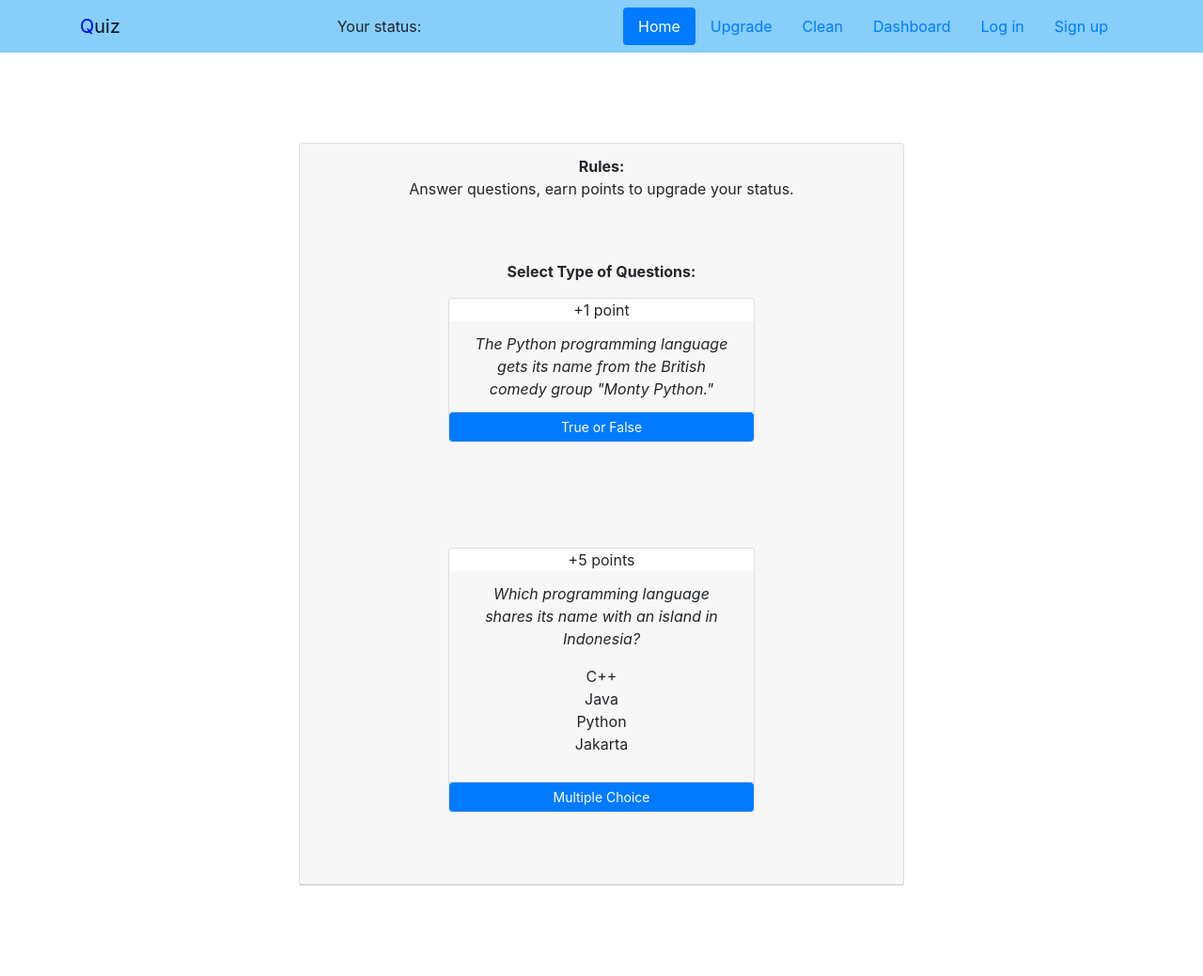
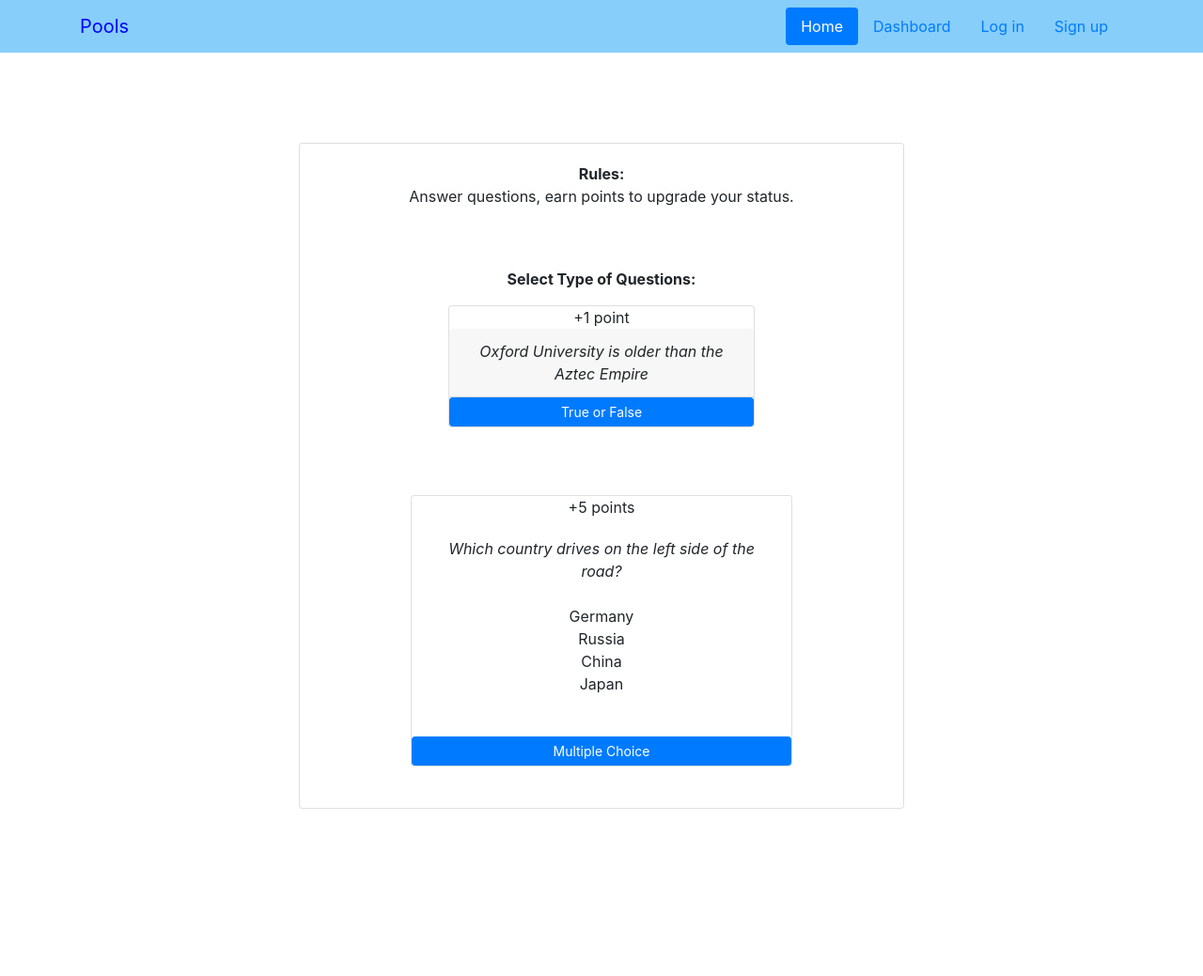
Before and after one commit to AlexMiller93/polls_app, a Django app: page / in a window 1280 px wide. Shown: the whole page at 94% size. After the commit the page ends 861 px from the top, so only its background shows below. Run offline with Django 4.2, Linux system fonts and the light colour scheme; some libraries are stand-ins or nearby versions.

Commit message:
fix bugs in back, clean front

```diff
--- a/core/settings.py
+++ b/core/settings.py
@@ -132,5 +132,4 @@ DEFAULT_AUTO_FIELD = 'django.db.models.BigAutoField'
 LOGIN_URL = 'users:login'
 LOGIN_REDIRECT_URL = 'polls:index'
 
-URL_BOOL = 'https://opentdb.com/api.php?amount=1&type=boolean'
-URL_MULTIPLE = 'https://opentdb.com/api.php?amount=1&type=multiple'
+URL = 'https://opentdb.com/api.php?amount=1&type='
--- a/polls/utils.py
+++ b/polls/utils.py
@@ -8,26 +8,46 @@ from django.http import HttpResponseServerError
 from polls.models import Score, Status
 
 
-score_dict = {
-    'Beginner': 50,
-    'Amateur': 100,
-    'PRO': 200,
-}
+def parse_question(url: str, is_multiple: bool):
+    if is_multiple:
+        url += 'multiple'
+    else:
+        url += 'boolean'
 
-
-def parse_question(url: str):
     try:
         response = requests.get(url)
     except Exception as error:
         return HttpResponseServerError(error)
-    if not response.status_code == 200:
+    if response.status_code != 200:
         return HttpResponseServerError(
             'Service not available. Please try again later')
 
     return response.json()
 
 
-def update_score_status(status: Status, score: Score, data: Dict['str', int]):
+def update_score_status(
+        status: Status, score: Score, data: Dict['str', int]) -> None:
+    for key, value in data.items():
+
+        if status.status != 'BEST':
+            if key == 'Beginner' and score.points >= value:
+                status.status = 'Amateur'
+                score.points -= value
+            elif key == 'Amateur' and score.points >= value:
+                status.status = 'PRO'
+                score.points -= value
+            elif key == 'PRO' and score.points >= value:
+                score.points -= value
+                status.status = 'BEST'
+
+            score.save()
+            status.save()
+
+    return redirect(reverse_lazy('polls:upgrade'))
+
+
+def update_score_status_2(
+        status: Status, score: Score, data: Dict['str', int]) -> None:
     for value in data.values():
 
         if status.status != 'BEST':
@@ -45,7 +65,6 @@ def update_score_status(status: Status, score: Score, data: Dict['str', int]):
             status.save()
 
     return redirect(reverse_lazy('polls:upgrade'))
-
 
 def show_status_text(
         status: Status, score: Score, data: Dict['str', int]) -> Dict:
--- a/polls/views.py
+++ b/polls/views.py
@@ -2,9 +2,9 @@ from django.contrib.auth.decorators import login_required
 from django.shortcuts import get_object_or_404, redirect, render
 from django.urls import reverse_lazy
 
-from core.settings import URL_BOOL, URL_MULTIPLE
+from core.settings import URL
 from polls.models import Score, Status, Question
-from polls.utils import parse_question, update_score_status
+from polls.utils import parse_question, update_score_status, update_score_status_2
 
 # Create your views here.
 
@@ -86,8 +86,7 @@ def quiz(request):
         question = get_object_or_404(Question, user=request.user)
         user_answer = request.POST.get('user_answer')
 
-        if question.correct_answer == user_answer and \
-                question.text == request.POST.get('question'):
+        if question.correct_answer == user_answer:
             current_score += 1
             score.points = current_score
 
@@ -101,8 +100,8 @@ def quiz(request):
             'correct_answer': correct_answer,
             'results': [{'question': text}],
             'score': score,
-            'is_answered': True,
-            'status': status
+            'is_right_answered': True,
+            'status': status.status
         }
 
         return render(
@@ -112,7 +111,7 @@ def quiz(request):
         )
 
     else:
-        json_data = parse_question(URL_BOOL)
+        json_data = parse_question(URL, is_multiple=False)
 
         if not Question.objects.filter(user=request.user).exists():
             Question.objects.create(user=request.user)
@@ -197,7 +196,7 @@ def quiz_multiple(request):
             context=context
         )
 
-    json_data = parse_question(URL_MULTIPLE)
+    json_data = parse_question(URL, is_multiple=True)
 
     if not Question.objects.filter(user=request.user).exists():
         Question.objects.create(user=request.user)
--- a/templates/base.html
+++ b/templates/base.html
@@ -5,9 +5,6 @@
     <meta charset="utf-8">
     <meta name="viewport" content="width=device-width, initial-scale=1">
     <link rel="icon" href="{% static 'img/fav/favicon.ico' %}">
-    <link rel="apple-touch-icon" sizes="180x180" href="{% static 'img/fav/apple-touch-icon.png' %}">
-    <link rel="icon" type="image/png" sizes="32x32" href="{% static 'img/fav/favicon-32x32.png' %}">
-    <link rel="icon" type="image/png" sizes="16x16" href="{% static 'img/fav/favicon-16x16.png' %}">
     <meta name="msapplication-TileColor" content="#db542f">
     <meta name="theme-color" content="#fffff0">
     <link rel="stylesheet" href="{% static 'css/bootstrap.min.css' %}">
--- a/templates/navbar.html
+++ b/templates/navbar.html
@@ -3,19 +3,23 @@
 <nav class="navbar navbar-light" style="background-color:{%if status == 'Amateur'%} #20a997{%elif status == 'PRO'%} #cc4545{%elif status == 'KING'%} #adc4bd{%else%}lightskyblue{%endif%}">
   <div class="container">
     <a class="navbar-brand" href="">
-      {% comment %} <img src="{% static 'img/logo.png' %}" width="30" height="30" class="d-inline-block align-top" alt=""> {% endcomment %}
-      <span style="color:blue">Q</span>uiz
+      <span style="color:blue">Pools</span>
     </a>
     {% with request.resolver_match.view_name as view_name %}
 
     {% if user.is_authenticated %}
-      <div class="bg text-dark">
-        {% comment %} TODO: center text {% endcomment %}
-        {{ user.username }}
+      <div class="bg text-dark text-left">
+        Welcome to Polls, <span style="color:red">{{ user.username }}</span>!
+      </div>
+      <div class="bg text-dark text-center">
           {% if view_name  == 'users:login' or view_name  == 'users:signup'  %}
-          {%else%} Your score: {{score.points}}{%endif%}</div>
+          {%else%} Your score: <span style="color:red">{{score.points}}</span>{%endif%}
+      </div>
+      <div class="bg text-dark text-right">
+        Your status:  <span style="color:red">{{ status }}</span>
+      </div>
     {%endif%}
-        Your status: {{ status }}
+
     {% endwith %}
 
     {% with request.resolver_match.view_name as view_name %}
@@ -24,19 +28,21 @@
       <li class="nav-item">
         <a class="nav-link link-light {% if view_name  == 'polls:index' %}active{% endif %}" href="{% url 'polls:index' %}">Home</a>
       </li>
-    <ul class="nav nav-pills">
-      <li class="nav-item">
-        <a class="nav-link link-light {% if view_name  == 'polls:upgrade' %}active{% endif %}" href="{% url 'polls:upgrade' %}">Upgrade</a>
-      </li>
-    <ul class="nav nav-pills">
-      <li class="nav-item">
-        <a class="nav-link link-light {% if view_name  == 'polls:clean' %}active{% endif %}" href="{% url 'polls:clean' %}">Clean</a>
-      </li>
+
     <ul class="nav nav-pills">
       <li class="nav-item">
         <a class="nav-link link-light {% if view_name  == 'polls:top' %}active{% endif %}" href="{% url 'polls:top' %}">Dashboard</a>
       </li>
+
       {% if user.is_authenticated %}
+        <ul class="nav nav-pills">
+          <li class="nav-item">
+            <a class="nav-link link-light {% if view_name  == 'polls:upgrade' %}active{% endif %}" href="{% url 'polls:upgrade' %}">Upgrade</a>
+          </li>
+        <ul class="nav nav-pills">
+          <li class="nav-item">
+            <a class="nav-link link-light {% if view_name  == 'polls:clean' %}active{% endif %}" href="{% url 'polls:clean' %}">Clean</a>
+          </li>
         <li class="nav-item">
           <a class="nav-link link-light {% if view_name  == 'users:logout' %}active{% endif %}" href="{% url 'users:logout' %}">Log out</a>
         </li>
--- a/templates/polls/index.html
+++ b/templates/polls/index.html
@@ -1,13 +1,11 @@
 {%extends 'base.html'%}
-{% block title %}
-        Quiz
-{% endblock %}
+{% block title %}Main page{% endblock %}
 
 {% block content %}
   <div class="container py-5">
     <div class="col-md-6 p-5">
       <div class="card">
-        <div class="card-header">
+        <div class="card-body">
           <b> Rules:</b><br>
           Answer questions, earn points to upgrade your status.
           <p>
@@ -16,7 +14,7 @@
                 <div class="card">
                   +1 point
                   <div class="card-header">
-                    <i>The Python programming language gets its name from the British comedy group &quot;Monty Python.&quot;</i>
+                    <i>Oxford University is older than the Aztec Empire</i>
                   </div>
                   <a class="btn btn-primary btn-sm" href="{%url 'polls:quiz'%}" role="button">True or False</a>
                 </div>
@@ -25,18 +23,17 @@
           </p>
           <p>
             <div class="row justify-content-center">
-              <div class="col-md-6 p-5">
+              <div class="col-md-6 p-2">
                 <div class="card">
                   +5 points
-                  <div class="card-header ">
-                    <i>Which programming language shares its name with an island in Indonesia?</i>
-                    <div class="w-100 p-3" >
-                      C++<br>
-                      Java<br>
-                      Python<br>
-                      Jakarta<br>
-
-                  </div>
+                  <div class="card-body ">
+                    <i>Which country drives on the left side of the road?</i>
+                    <div class="w-100 p-4">
+                      Germany<br>
+                      Russia<br>
+                      China<br>
+                      Japan<br>
+                    </div>
                   </div>
             <a class="btn btn-primary btn-sm" href="{%url 'polls:quiz_multiple'%}" role="button">Multiple Choice</a>
           </div>
--- a/templates/polls/quiz.html
+++ b/templates/polls/quiz.html
@@ -11,6 +11,7 @@
       <div class="card-body">
         <p>
           <form method="post" action="{% url 'polls:quiz' %}">
+
             {% csrf_token %}
             {% for result in results %}
               <div>
@@ -18,6 +19,9 @@
                 Answer: {{ result.correct_answer}}
               </div>
               <br><br>
+              {%if not is_post %}
+                <p>Question: </p>
+              {% endif %}
               {{ result.question|safe }}
               <br><br>
               <input type="hidden" name="category" value="{{result.category}}">
--- a/templates/users/logged_out.html
+++ b/templates/users/logged_out.html
@@ -1,5 +1,6 @@
-{%extends 'base.html'%} {% block title %} Logged out {% endblock %} {% block
-content %}
+{%extends 'base.html'%} {% block title %} Logged out {% endblock %}
+{% block content %}
+
 <div class="row justify-content-center">
   <div class="col-md-6 p-5">
     <div class="card">
@@ -10,4 +11,5 @@ content %}
     </div>
   </div>
 </div>
+
 {% endblock %}
--- a/users/urls.py
+++ b/users/urls.py
@@ -9,6 +9,6 @@ urlpatterns = [
     path('signup/', SignUp.as_view(), name='signup'),
     path('login/', LoginView.as_view(
         template_name='users/login.html'), name='login'),
-    path('auth/logout/', LogoutView.as_view(
+    path('logout/', LogoutView.as_view(
         template_name='users/logged_out.html'), name='logout'),
 ]
```
Also changed, not shown: templates/polls/quiz_multiple.html (+20 -8 lines), templates/users/login.html (+16 -12 lines), templates/users/signup.html (+29 -15 lines), db.sqlite3, templates/home.html (deleted).
